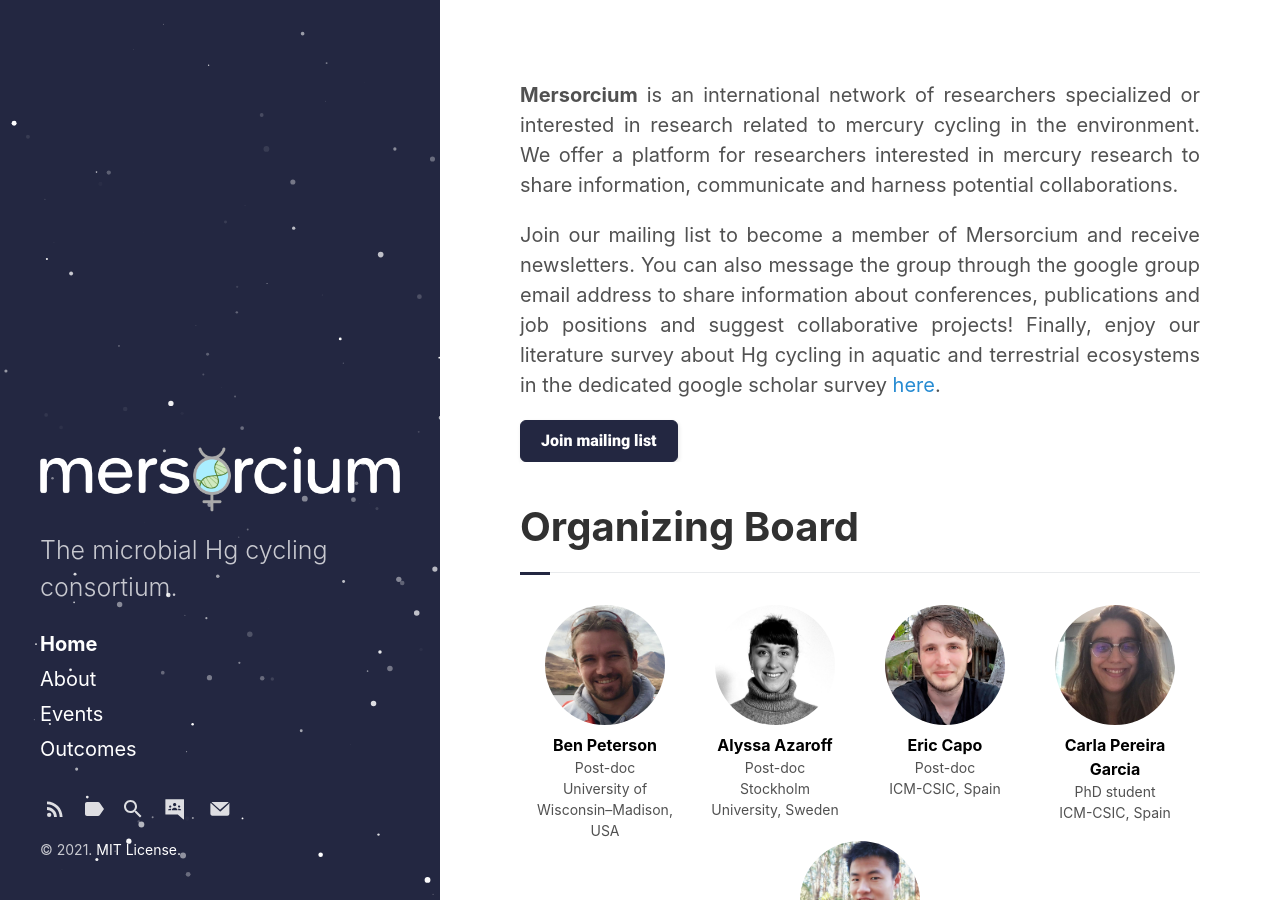
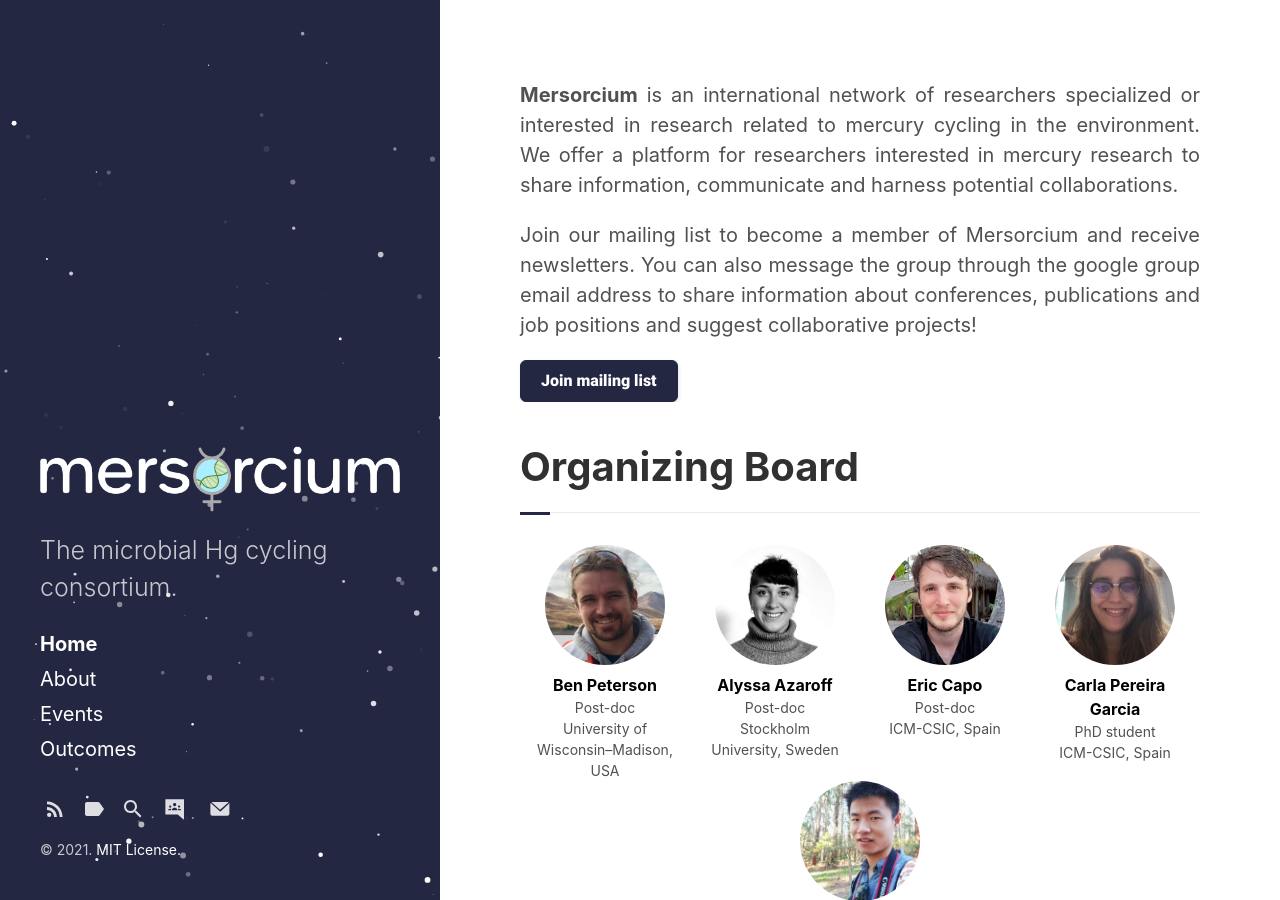
Before and after one commit to Mersorcium/mersorcium.github.io, a Jekyll site: the page built from index.html, in a window 1280 px wide and 900 px high. Built offline with Jekyll 4.4.1, drawn with Linux system fonts in a browser that asks for light colours; the list of posts is cut into pages by our own code.

Commit message:
eliminate the last sentence

```diff
--- a/_includes/intro.html
+++ b/_includes/intro.html
@@ -1,4 +1,4 @@
 <div class="section intro">
     <p><b>Mersorcium</b> is an international network of researchers specialized or interested in research related to mercury cycling in the environment. We offer a platform for researchers interested in mercury research to share information, communicate and harness potential collaborations. </p>
-    <p>Join our mailing list to become a member of Mersorcium and receive newsletters. You can also message the group through the google group email address to share information about conferences, publications and job positions and suggest collaborative projects! Finally, enjoy our literature survey about Hg cycling in aquatic and terrestrial ecosystems in the dedicated google scholar survey <a target="_blank" href="https://scholar.google.com/citations?user=cKPippMAAAAJ&hl=en">here</a>.</p>
+    <p>Join our mailing list to become a member of Mersorcium and receive newsletters. You can also message the group through the google group email address to share information about conferences, publications and job positions and suggest collaborative projects!</p>
 </div>
```
